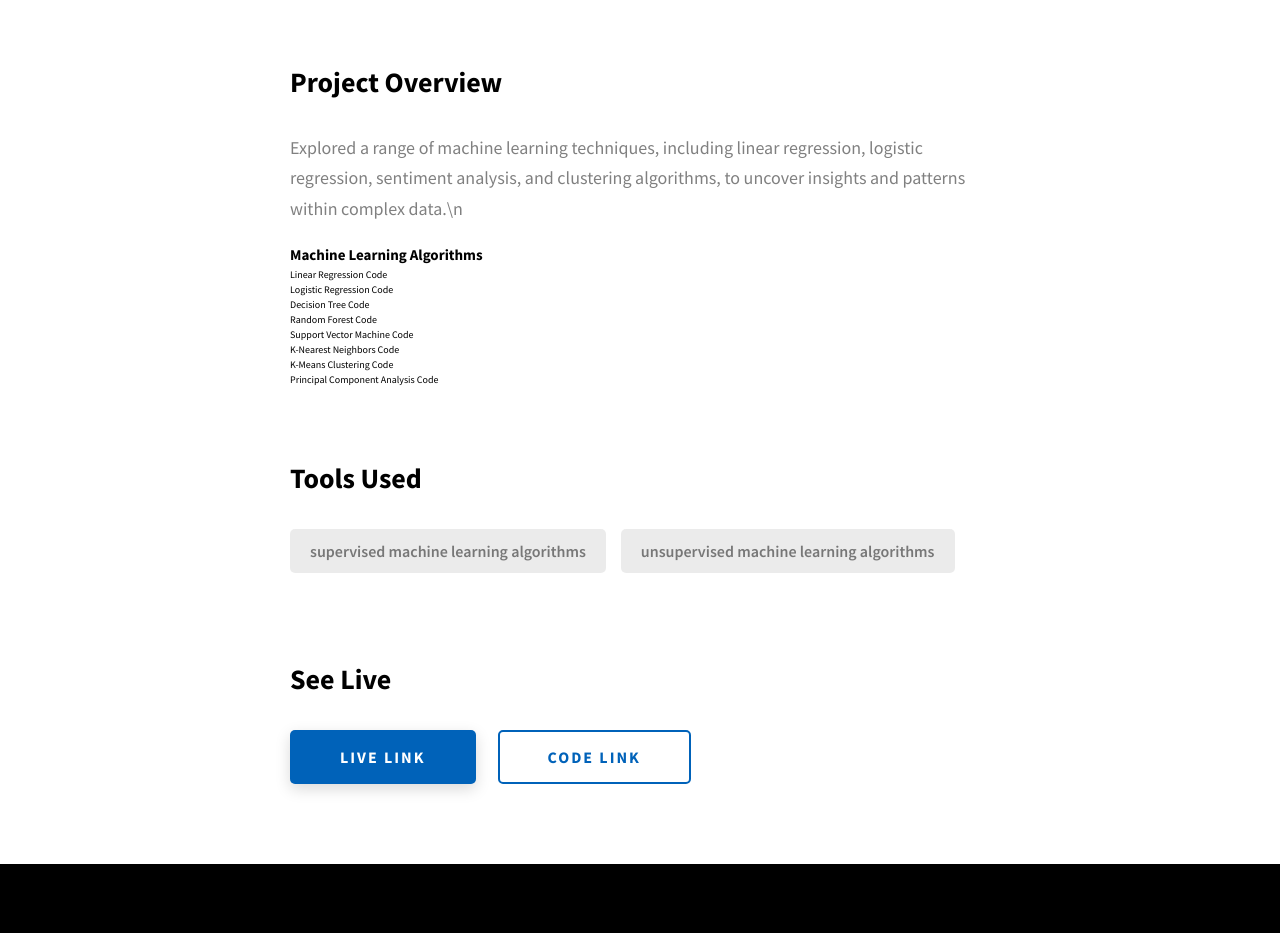
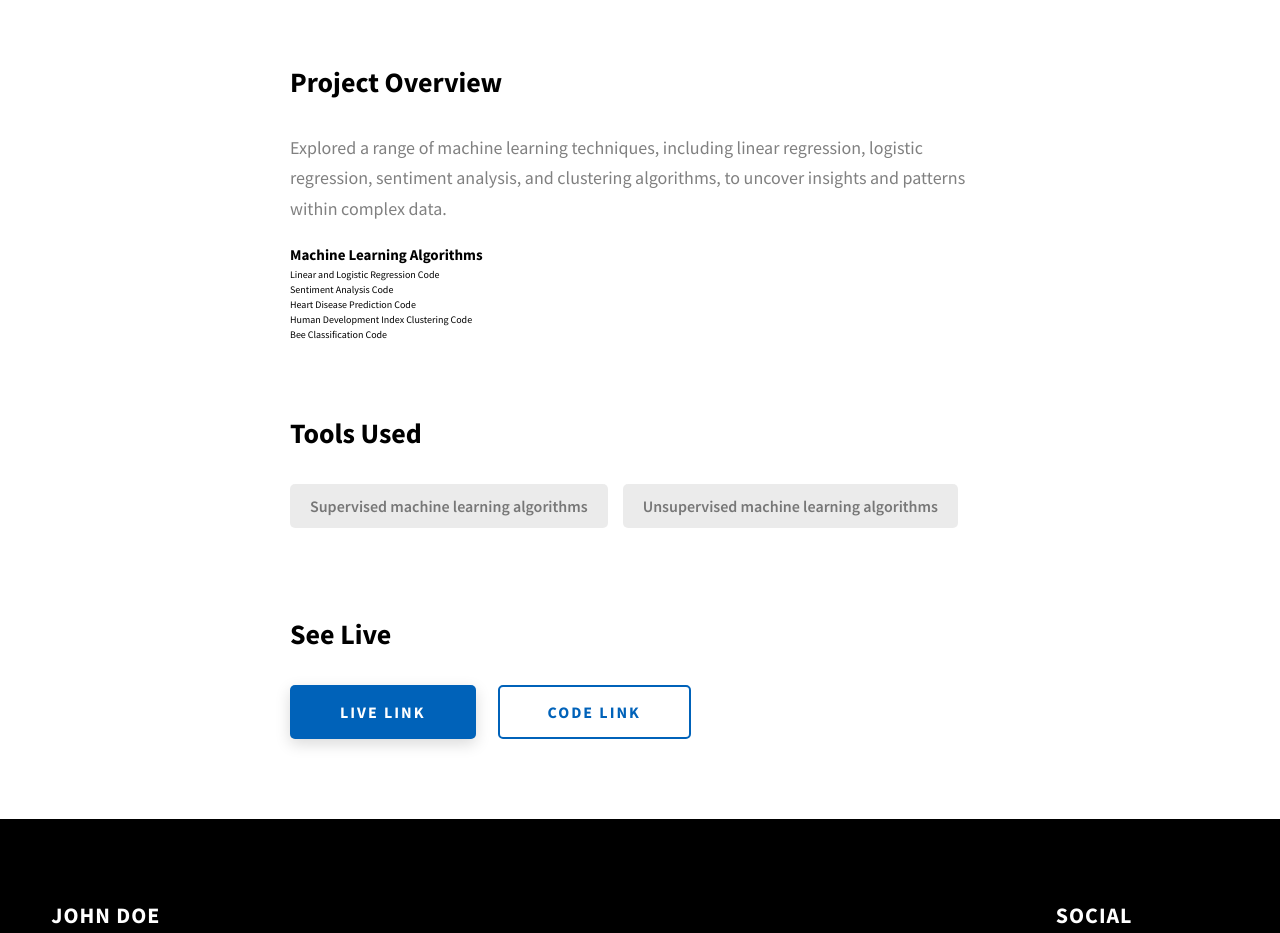
Before and after one commit to rachanakafle/rachanakafle.github.io, a website: page pages/project-3.html in a window 1280 px wide. Shown: the part 1560-2493 px from the top of the page. Drawn offline with Linux system fonts and the light colour scheme.

Commit message:
project2

```diff
--- a/pages/project-3.html
+++ b/pages/project-3.html
@@ -112,40 +112,28 @@
               <h3 class="project-details__content-title">Project Overview</h3>
               <p class="project-details__desc-para">
                Explored a range of machine learning techniques, including linear regression, logistic regression,
-                sentiment analysis, and clustering algorithms, to uncover insights and patterns within complex data.\n
+                sentiment analysis, and clustering algorithms, to uncover insights and patterns within complex data.
                 <h1>Machine Learning Algorithms</h1>
         <ul>
             <li>
-                <span>Linear Regression</span>
+                <span>Linear and Logistic Regression</span>
                 <a href="https://github.com/scikit-learn/scikit-learn/blob/main/sklearn/linear_model/_base.py#L308" target="_blank">Code</a>
             </li>
             <li>
-                <span>Logistic Regression</span>
+                <span>Sentiment Analysis</span>
                 <a href="https://github.com/scikit-learn/scikit-learn/blob/main/sklearn/linear_model/_logistic.py" target="_blank">Code</a>
             </li>
             <li>
-                <span>Decision Tree</span>
+                <span>Heart Disease Prediction</span>
                 <a href="https://github.com/scikit-learn/scikit-learn/blob/main/sklearn/tree/_classes.py" target="_blank">Code</a>
             </li>
             <li>
-                <span>Random Forest</span>
+                <span>Human Development Index Clustering</span>
                 <a href="https://github.com/scikit-learn/scikit-learn/blob/main/sklearn/ensemble/_forest.py" target="_blank">Code</a>
             </li>
             <li>
-                <span>Support Vector Machine</span>
+                <span>Bee Classification</span>
                 <a href="https://github.com/scikit-learn/scikit-learn/blob/main/sklearn/svm/_base.py" target="_blank">Code</a>
-            </li>
-            <li>
-                <span>K-Nearest Neighbors</span>
-                <a href="https://github.com/scikit-learn/scikit-learn/blob/main/sklearn/neighbors/_classification.py" target="_blank">Code</a>
-            </li>
-            <li>
-                <span>K-Means Clustering</span>
-                <a href="https://github.com/scikit-learn/scikit-learn/blob/main/sklearn/cluster/_kmeans.py" target="_blank">Code</a>
-            </li>
-            <li>
-                <span>Principal Component Analysis</span>
-                <a href="https://github.com/scikit-learn/scikit-learn/blob/main/sklearn/decomposition/_pca.py" target="_blank">Code</a>
             </li>
         </ul>
               </p>
@@ -155,8 +143,8 @@
             <div class="project-details__tools-used">
               <h3 class="project-details__content-title">Tools Used</h3>
               <div class="skills">
-                <div class="skills__skill">supervised machine learning algorithms</div>
-                <div class="skills__skill">unsupervised machine learning algorithms</div>
+                <div class="skills__skill">Supervised machine learning algorithms</div>
+                <div class="skills__skill">Unsupervised machine learning algorithms</div>
               </div>
             </div>
             <div class="project-details__links">
```
